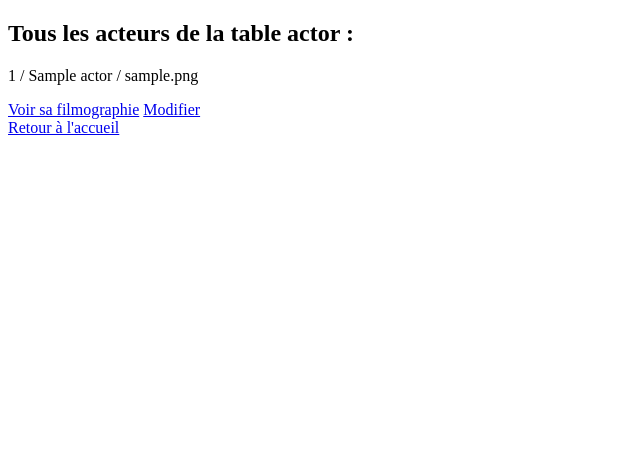
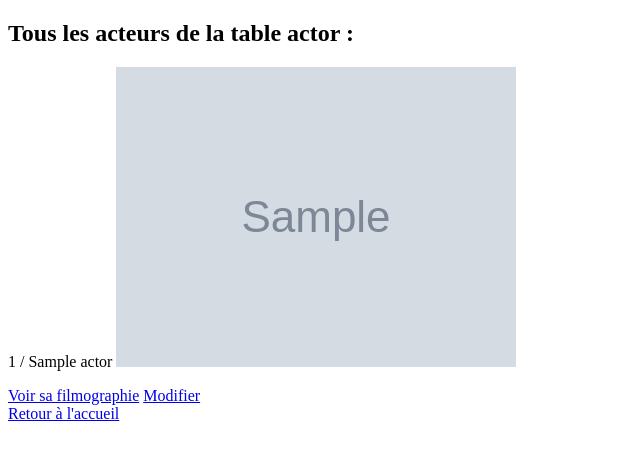
Before and after one commit to Angelus-Dev-GitHub/Wild-Series, a Symfony app: template templates/actor/index.html.twig in a window 1280 px wide. Shown: the part 220-680 px from the top of the page, without its empty margins (0-640 px from the left). Run offline with Twig, Linux system fonts and the light colour scheme; the template is opened without the code that fills it: most values are stand-ins (such as "Sample title", 1, 10 or a date in 2020); grey boxes marked "Sample" are stand-in pictures; some libraries are stand-ins or nearby versions.

Commit message:
quete27->upload

```diff
--- a/assets/styles/global.scss
+++ b/assets/styles/global.scss
@@ -32,3 +32,8 @@ h6{
 p, th, td, form, ul, li, strong{
   color: white;
 }
+
+.card-img-top{
+  width: 200px;
+  height: auto;
+}
--- a/templates/actor/index.html.twig
+++ b/templates/actor/index.html.twig
@@ -7,7 +7,13 @@
 
     {% for actor in actors %}
         <div>
-            <p>{{ loop.index }} / {{ actor.name }} / {{ actor.poster }}</p>
+            {% if(actor.updatedAt) %}
+                <p>{{ loop.index }} / {{ actor.name }} <img class="card-img-top" src="/uploads/{{ actor.poster }}"
+                                                        alt="{{ actor.poster }}"></p>
+            {% else %}
+                <p>{{ loop.index }} / {{ actor.name }} <img class="card-img-top" src="{{ actor.poster }}"
+                                                            alt="{{ actor.poster }}"></p>
+            {% endif %}
             <a href="{{ path("actor_show", { "actor_id": actor.id }) }}">Voir sa filmographie</a>
             <a href="{{ path("actor_edit", { "actor_id": actor.id }) }}">Modifier</a>
         </div>
```
Also changed, not shown: templates/program/index.html.twig (+5 -6 lines), templates/program/show.html.twig (+5 -3 lines), README.md, public/uploads/andy allo.jpeg (deleted), public/uploads/upload-serie.jpeg (added), public/uploads/walking dead 600300.jpeg (added).
